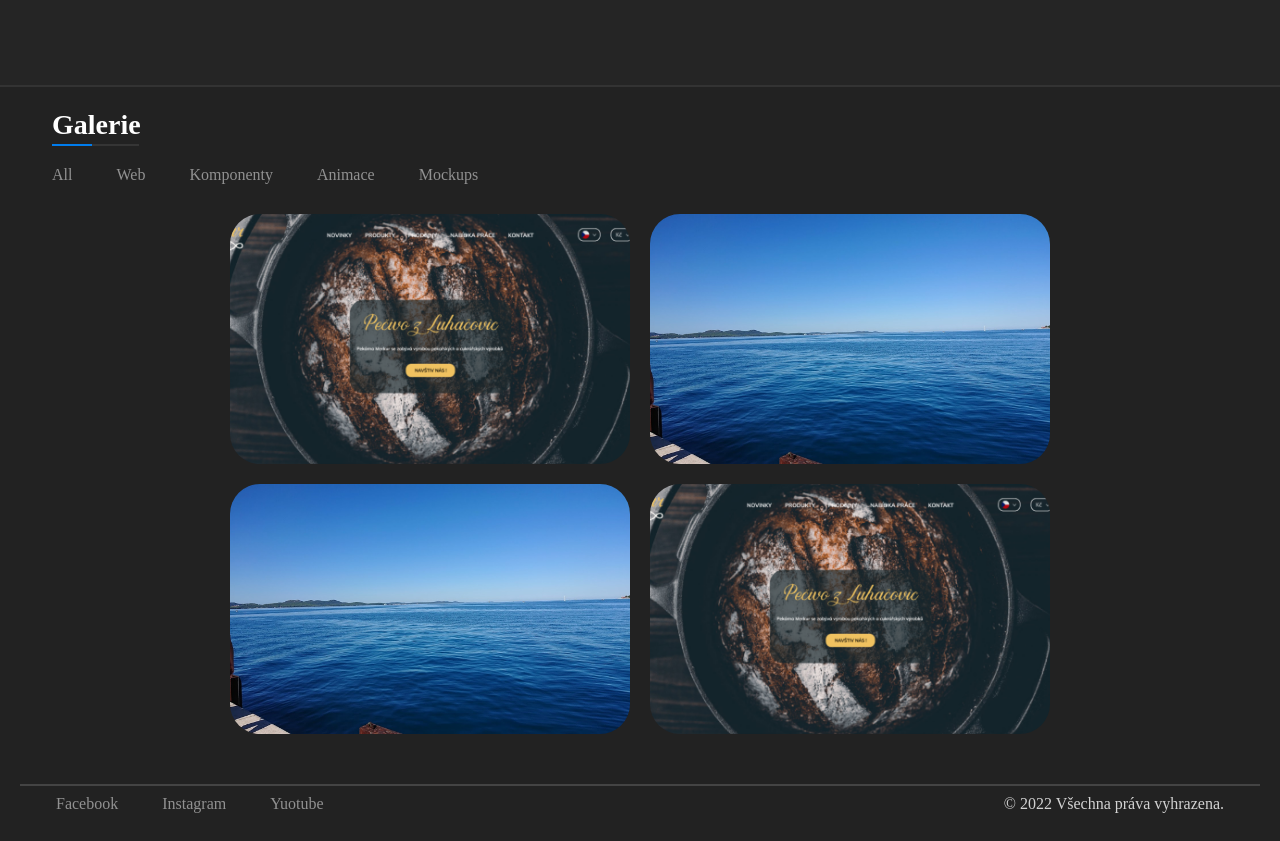
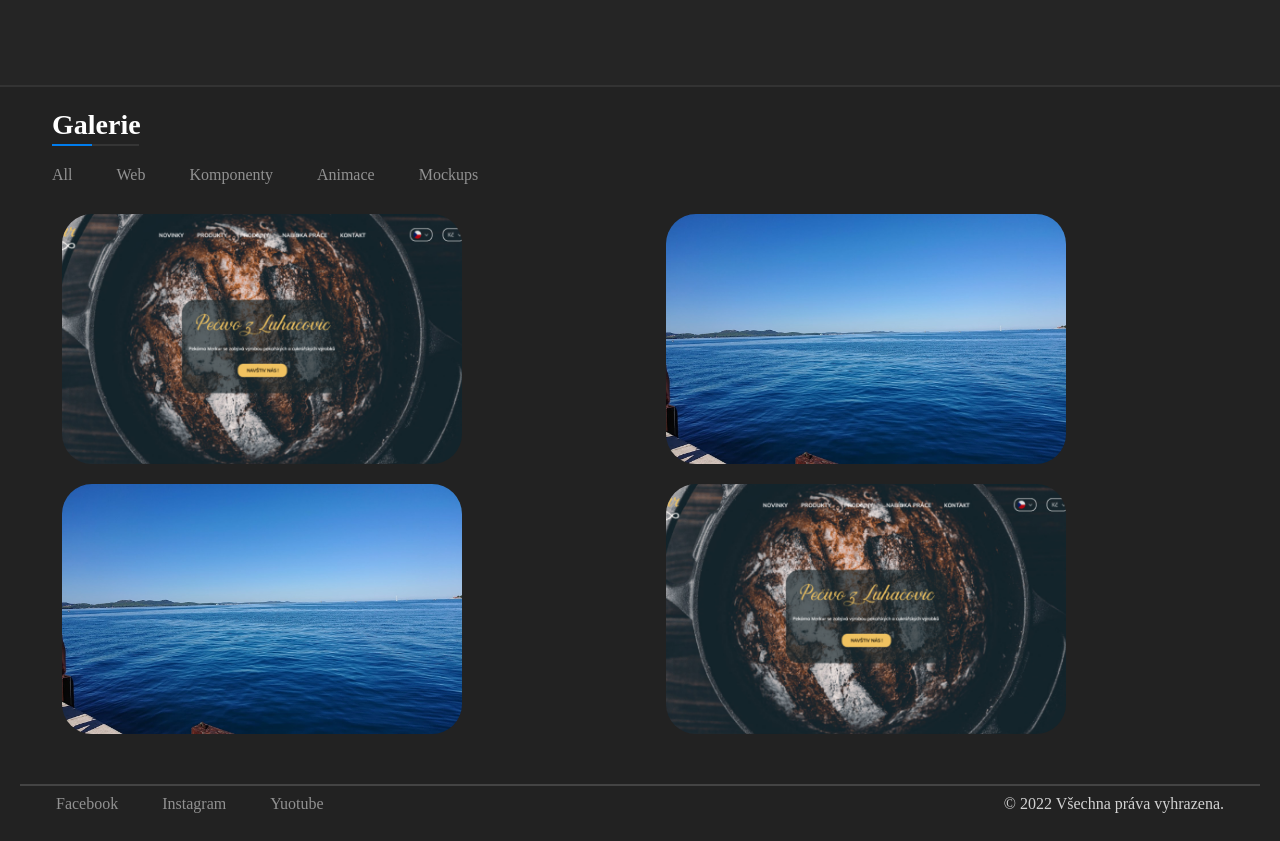
Before and after one commit to ian293382/html_hw_re, a plain HTML site: page portfolio.html in a window 1280 px wide. Shown: the part 236-1077 px from the top of the page. Drawn offline with Linux system fonts and the light colour scheme.

Commit message:
Portfolio_page upper 1080px one row two picture

```diff
--- a/css/style.css
+++ b/css/style.css
@@ -969,7 +969,7 @@ background: #222;
 	flex-direction: row;
 	flex-wrap: wrap;
 	align-content: space-around;
-	justify-content: center;
+	justify-content: space-between;
 }
 
 .portfolio .container .img-container{
--- a/portfolio.html
+++ b/portfolio.html
@@ -117,7 +117,7 @@
           </div>
 
           <div class="galerie_group">
-
+            <div class="col-lg-6 col-md-12 col-sm-12">
               <div class="img-container">
                 <div class="image" style="background-image: url(images/portfolio/Portolio_page_01.png);"></div>
               </div>
@@ -125,7 +125,8 @@
               <div class="img-container">
                 <div class="image" style="background-image: url(images/portfolio/Portolio_page_02.png);"></div>
               </div>
-
+            </div>
+            <div class="col-lg-6 col-md-12 col-sm-12">
               <div class="img-container">
                 <div class="image" style="background-image: url(images/portfolio/Portolio_page_02.png);"></div>
               </div>
@@ -133,7 +134,9 @@
               <div class="img-container">
                 <div class="image" style="background-image: url(images/portfolio/Portolio_page_01.png);"></div>
               </div>
+            </div>
 
+            </div>
           </div>
         </div>
 
```
